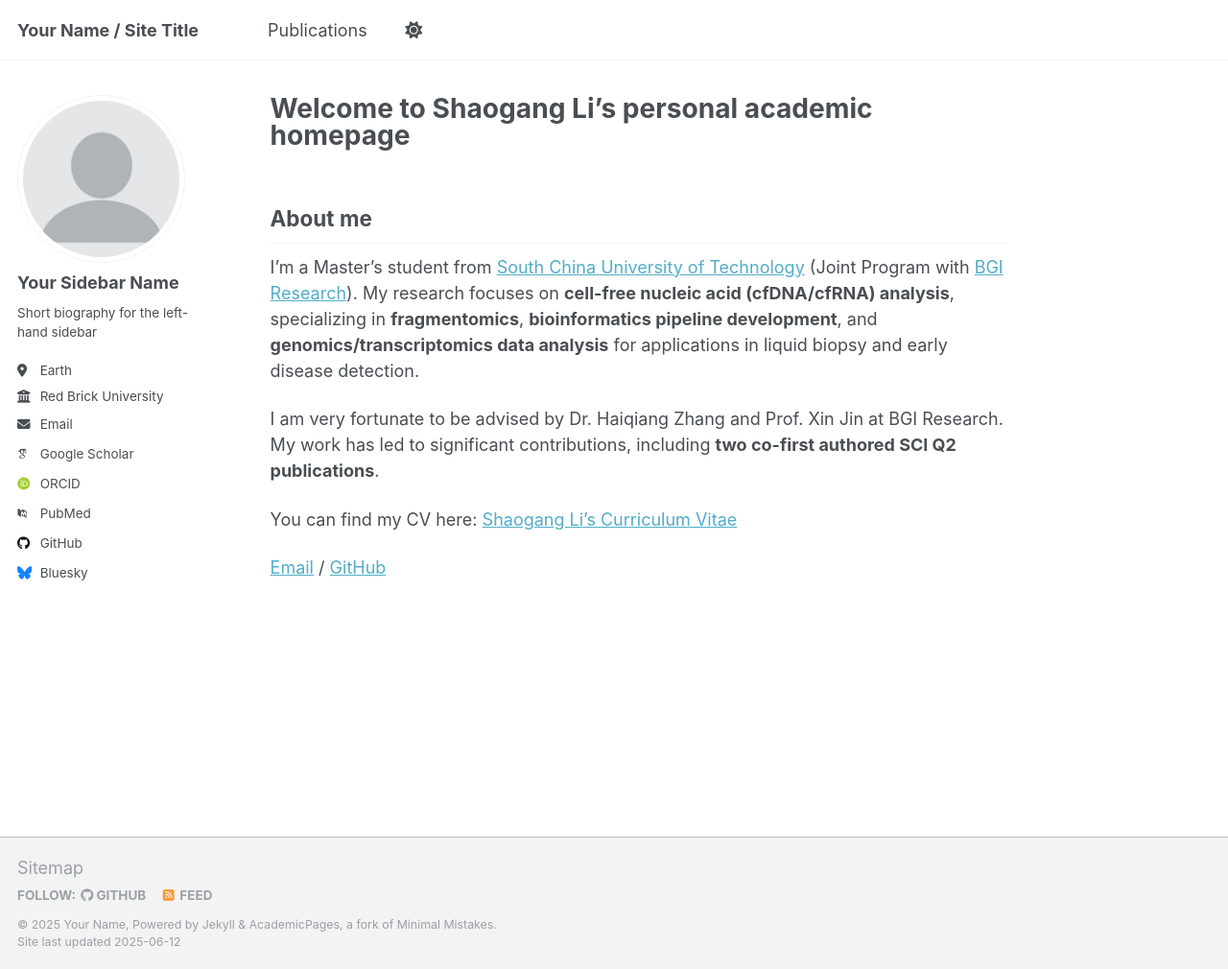
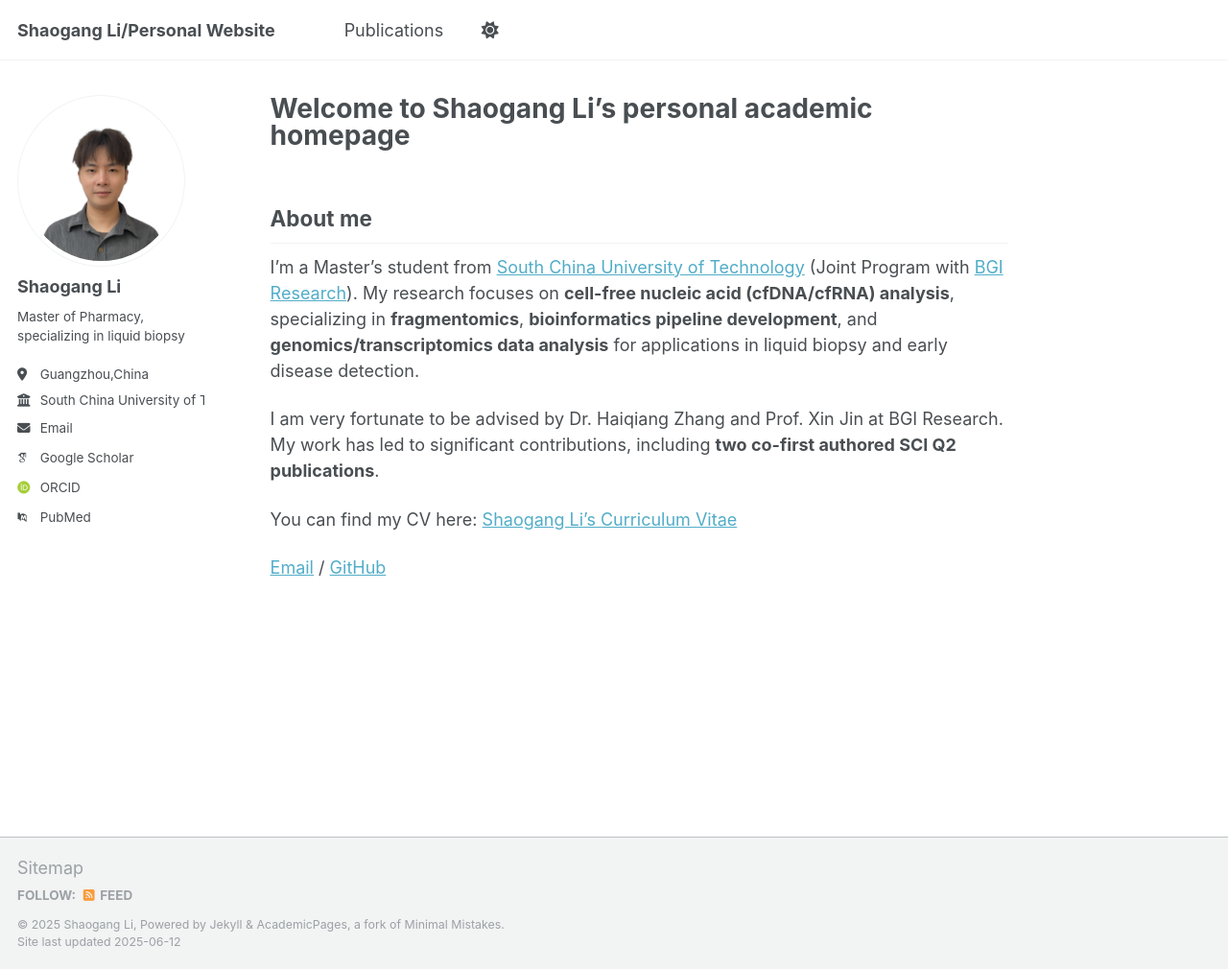
Before and after one commit to AlfredLSG/LSG, a Jekyll site: the page built from _pages/about.md, in a window 1280 px wide and 1010 px high. Shown: the whole window at 96% size. Built offline with Jekyll 4.4.1, drawn with Linux system fonts in a browser that asks for light colours; some web fonts are replaced; a file with an impossible date is left out.

Commit message:
Update _config.yml

```diff
--- a/_config.yml
+++ b/_config.yml
@@ -9,11 +9,11 @@
 # Basic Site Settings
 locale                   : "en-US"
 site_theme               : "default"
-title                    : "Your Name / Site Title"
+title                    : "Shaogang Li/Personal Website"
 title_separator          : "-"
-name                     : &name "Your Name"
+name                     : &name "Shaogang Li"
 description              : &description "personal description"
-url                      : https://academicpages.github.io # the base hostname & protocol for your site e.g. "https://[your GitHub username].github.io" or if you already have some other page hosted on Github then use "https://[your GitHub username].github.io/[Your Repo Name]"
+url                      : https://alfredlsg.github.io/LSG/ # the base hostname & protocol for your site e.g. "https://[your GitHub username].github.io" or if you already have some other page hosted on Github then use "https://[your GitHub username].github.io/[Your Repo Name]"
 baseurl                  : "" # the subpath of your site, e.g. "/blog"
 repository               : "academicpages/academicpages.github.io"
 
@@ -22,19 +22,20 @@ repository               : "academicpages/academicpages.github.io"
 #               Additional customization can be done by editing /_includes/author-profile.html
 author:
   # Biographic information
-  avatar           : "profile.png"
-  name             : "Your Sidebar Name"
+  avatar           : "李少港.png"
+  name             : "Shaogang Li"
   pronouns         : # example: "she/her"
-  bio              : "Short biography for the left-hand sidebar"
-  location         : "Earth"
-  employer         : "Red Brick University"
+  bio              : "Master of Pharmacy, specializing in liquid biopsy"
+  location         : "Guangzhou,China"
+  employer         : "South China University of
+                              Technology"
   uri              : # URL
-  email            : "none@example.org"
+  email            : "li.shaogang97@gmail.com"
 
   # Academic websites
   academia         : # URL
   arxiv            : # URL - Update with the correct link to your profile
-  googlescholar    : "https://scholar.google.com/citations?user=PS_CX0AAAAAJ"
+  googlescholar    : "https://scholar.google.com/citations?hl=en&user=lzDnY_UAAAAJ"
   impactstory      : # URL
   orcid            : "http://orcid.org/yourorcidurl"
   semantic         : # URL
@@ -43,37 +44,37 @@ author:
   scopus           : # URL
 
   # Repositories and software development
-  bitbucket        : # Username - Update with your username on the site
-  codepen          : # Username
-  dribbble         : # Username
-  github           : "academicpages"
-  kaggle           : # Username
-  stackoverflow    : # User number or user number and name (i.e., use "1" or "1/jeff-atwood")
+  # bitbucket        : # Username - Update with your username on the site
+  # codepen          : # Username
+  # dribbble         : # Username
+  # github           : "academicpages"
+  # kaggle           : # Username
+  # stackoverflow    : # User number or user number and name (i.e., use "1" or "1/jeff-atwood")
 
-  # Social media
-  bluesky          : "bsky.app" # Replace this with you Bluesky username
-  facebook         : # Username
-  flickr           : # Username
-  foursquare       : # Username
-  goodreads        : # Username
-  google_plus      : # Username
-  keybase          : # Username
-  instagram        : # Username
-  lastfm           : # Username
-  linkedin         : # Username
-  mastodon         : # URL
-  medium           : # URL
-  pinterest        : # Username
-  soundcloud       : # Username
-  steam            : # Username
-  telegram         : # URL
-  tumblr           : # Username
-  twitter          : # Username for X / Twitter
-  vine             : # Username
-  weibo            : # Username
-  wikipedia        : # Username
-  xing             : # Username
-  youtube          : # Username
+  # # Social media
+  # bluesky          : "bsky.app" # Replace this with you Bluesky username
+  # facebook         : # Username
+  # flickr           : # Username
+  # foursquare       : # Username
+  # goodreads        : # Username
+  # google_plus      : # Username
+  # keybase          : # Username
+  # instagram        : # Username
+  # lastfm           : # Username
+  # linkedin         : # Username
+  # mastodon         : # URL
+  # medium           : # URL
+  # pinterest        : # Username
+  # soundcloud       : # Username
+  # steam            : # Username
+  # telegram         : # URL
+  # tumblr           : # Username
+  # twitter          : # Username for X / Twitter
+  # vine             : # Username
+  # weibo            : # Username
+  # wikipedia        : # Username
+  # xing             : # Username
+  # youtube          : # Username
   zhihu            : # Username
 
 # Publication Category - The following the list of publication categories and their headings
```
